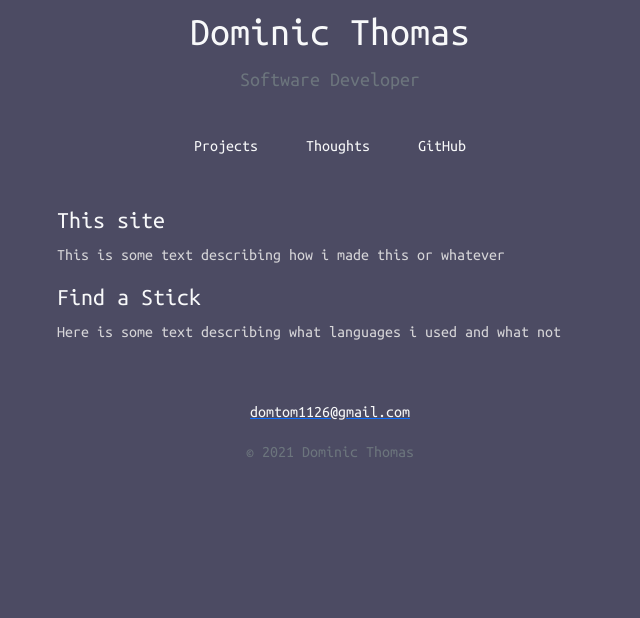
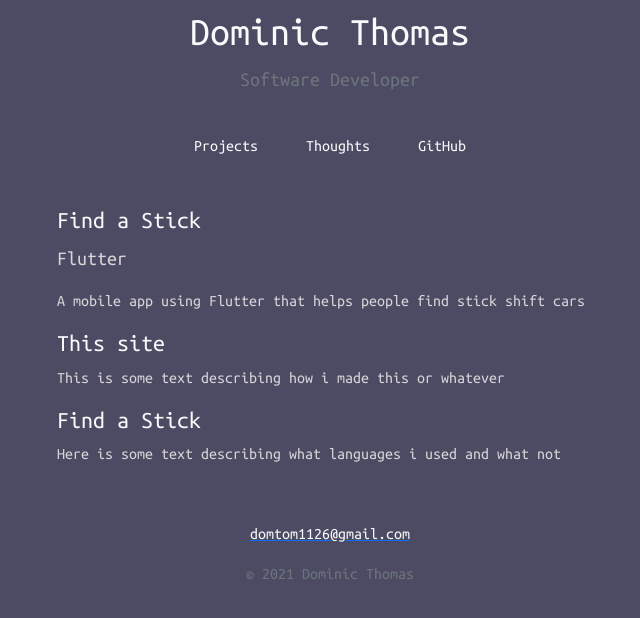
Before and after one commit to domtom1126/site, a Flask app: page /projects in a window 1280 px wide. Shown: the top 618 px of the page, without its empty margins (310-950 px from the left). Run offline with Flask 2, Linux system fonts and the light colour scheme.

Commit message:
Added find a stick need to add a line below title for stack used

```diff
--- a/templates/projects.html
+++ b/templates/projects.html
@@ -77,6 +77,15 @@
       </header>
       <div class="row">
         <div class="col-lg-6 mx-auto">
+          <h4 class="text-light">Find a Stick</h4>
+          <p class="lead">Flutter</p>
+          <div class="text-muted d-grid d-sm-flex">
+            <p>A mobile app using Flutter that helps people find stick shift cars</p>
+          </div>
+        </div>
+      </div>
+      <div class="row">
+        <div class="col-lg-6 mx-auto">
           <h4 class="text-light">This site</h4>
           <div class="text-muted d-grid d-sm-flex">
             <p>This is some text describing how i made this or whatever</p>
```
